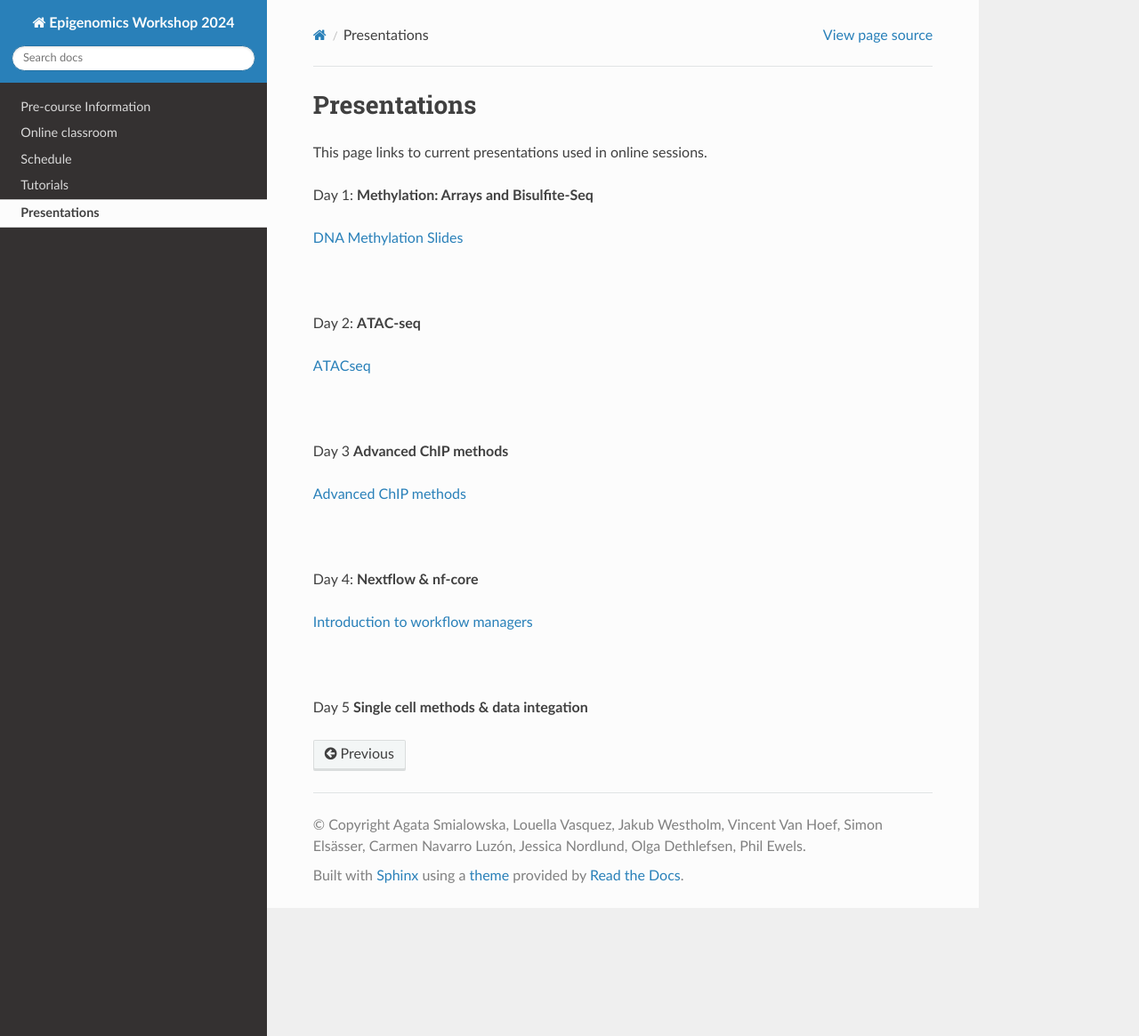
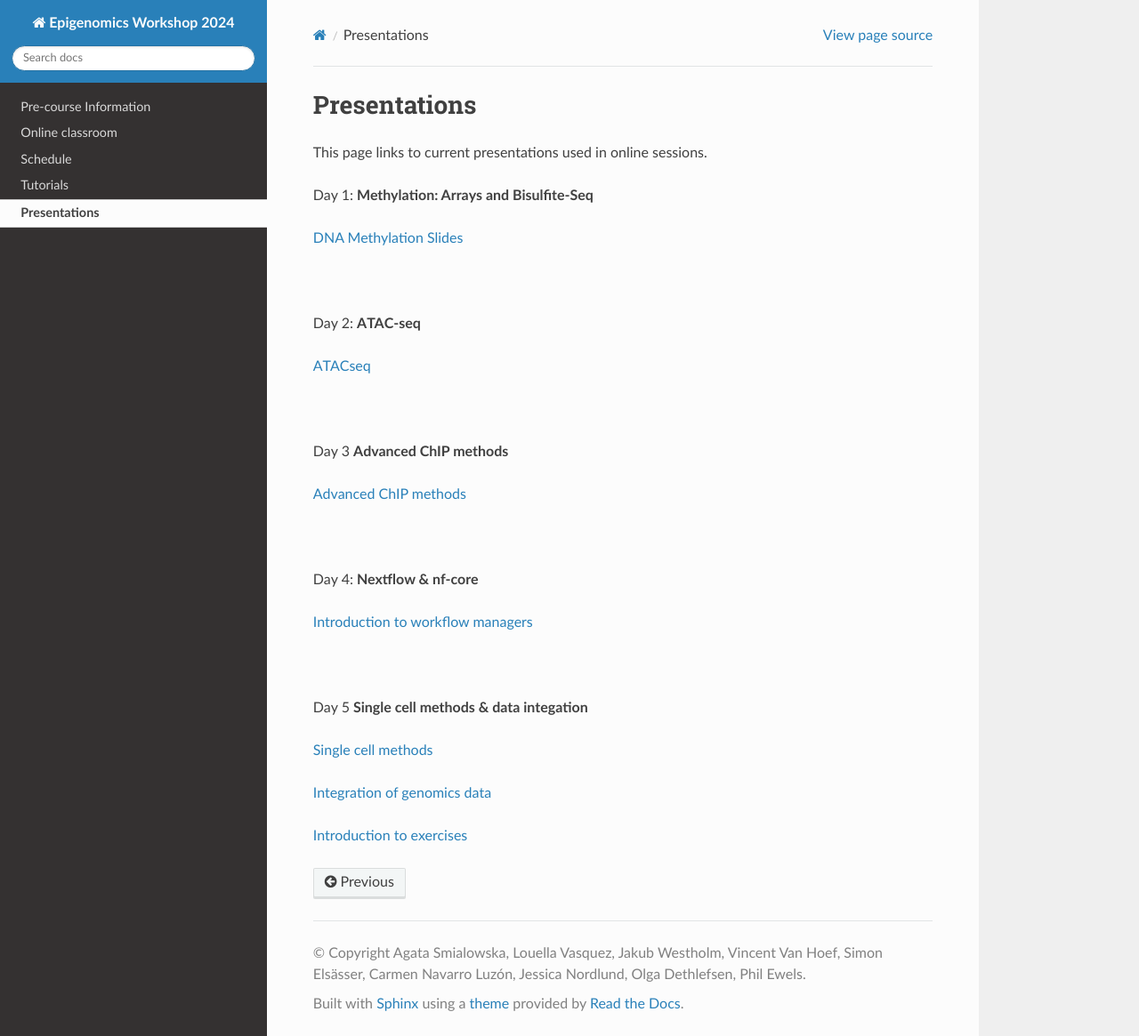
Before and after one commit to NBISweden/workshop-epigenomics-RTDs, a Sphinx documentation site: the page built from docs/content/presentations.rst, in a window 1280 px wide and 1165 px high. Shown: the whole window at 89% size. Built offline with Sphinx 7.4.7 and the Read the Docs theme 2.0.0, drawn with Linux system fonts in a browser that asks for light colours; some of the changed lines change nothing that is shown.

Commit message:
updated presentation page with Day5 PDFs

```diff
--- a/docs/content/presentations.rst
+++ b/docs/content/presentations.rst
@@ -57,8 +57,8 @@ Day 4: **Nextflow & nf-core**
 
 Day 5 **Single cell methods & data integation**
 
-.. `Single cell methods <../_static/single_cell_methods2023out.pdf>`_
+`Single cell methods <../_static/single_cell_methods.pdf>`_
 
-.. `Integration of genomics data  <../_static/data_intergation_2023.pdf>`_
+`Integration of genomics data  <../_static/data_intergation.pdf>`_
 
-.. `Introduction to exercises  <../_static/lab_intro_2023.pdf>`_
+`Introduction to exercises  <../_static/lab_intro.pdf>`_
```
